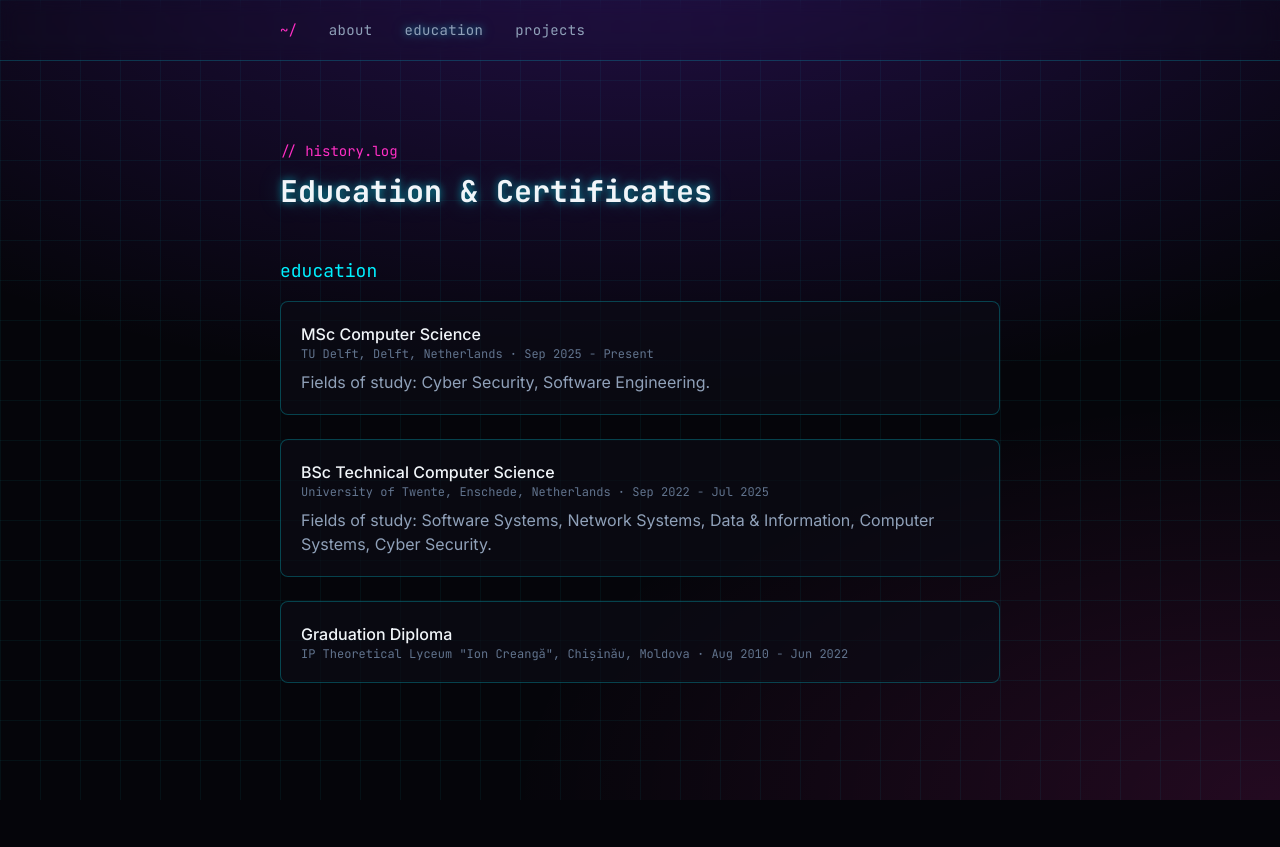
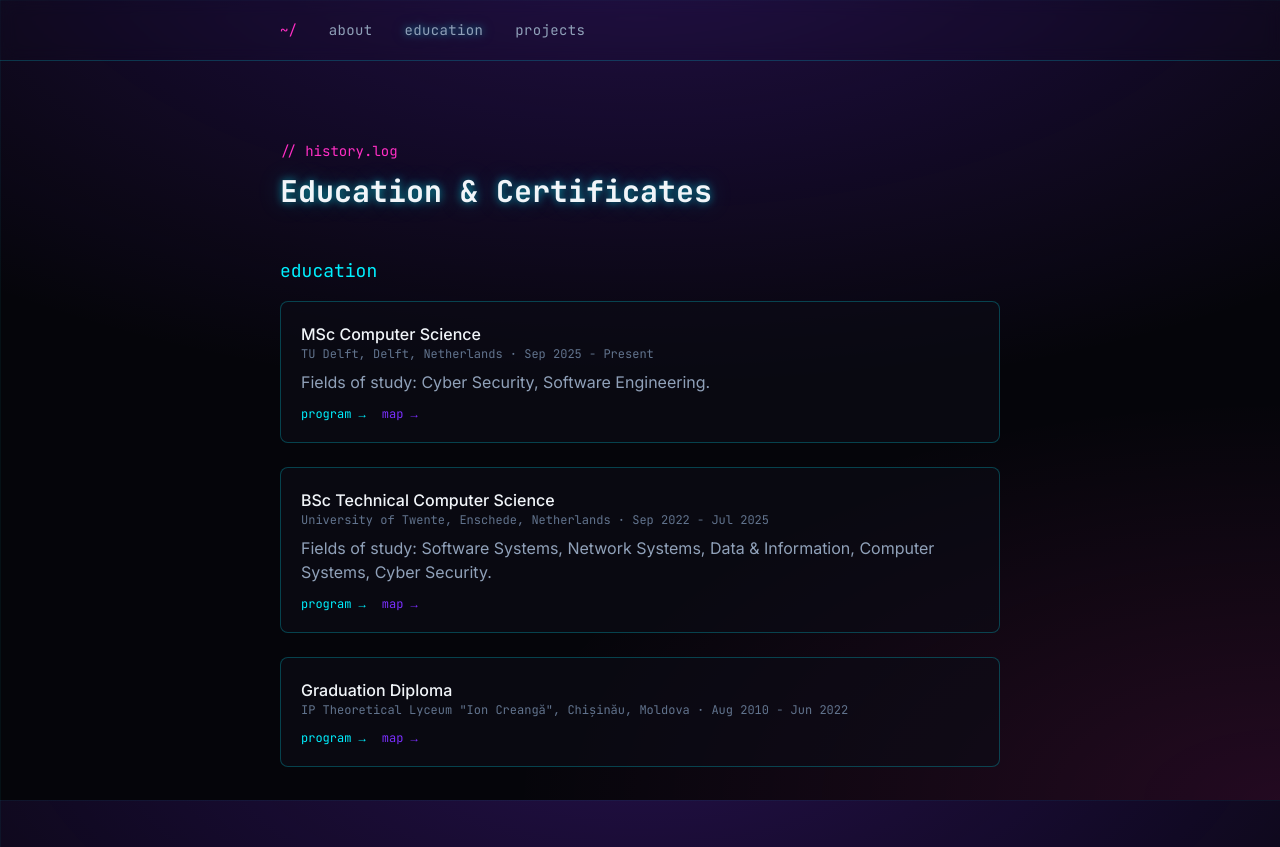
Before and after one commit to Headpoint2042/PSite, a Vue app: page /education in a window 1280 px wide. Before the commit the page ends 800 px from the top, so only its background shows below. Built offline with nearby package versions, Linux system fonts and the light colour scheme.

Commit message:
Changed some descriptions + added education links

```diff
--- a/src/views/EducationView.vue
+++ b/src/views/EducationView.vue
@@ -4,6 +4,8 @@ interface Entry {
   org: string
   date: string
   description?: string
+  programLink?: string
+  mapLink?: string
 }
 
 const education: Entry[] = [
@@ -12,6 +14,9 @@ const education: Entry[] = [
     org: 'TU Delft, Delft, Netherlands',
     date: 'Sep 2025 - Present',
     description: 'Fields of study: Cyber Security, Software Engineering.',
+    programLink: 'https://www.tudelft.nl/onderwijs/opleidingen/masters/cs/msc-computer-science',
+    mapLink:
+      'https://www.google.com/maps/place//data=!4m2!3m1!1s0x47c5b58e7e597879:0x3d1e05e58c2c037c?sa=X&ved=1t:8290&ictx=111',
   },
   {
     title: 'BSc Technical Computer Science',
@@ -19,11 +24,17 @@ const education: Entry[] = [
     date: 'Sep 2022 - Jul 2025',
     description:
       'Fields of study: Software Systems, Network Systems, Data & Information, Computer Systems, Cyber Security.',
+    programLink: 'https://www.utwente.nl/onderwijs/bachelor/opleidingen/technical-computer-science/',
+    mapLink:
+      'https://www.google.com/maps/place//data=!4m2!3m1!1s0x47b813d992e2ab01:0x790b33d6b663608f?sa=X&ved=1t:8290&ictx=111',
   },
   {
     title: 'Graduation Diploma',
     org: 'IP Theoretical Lyceum "Ion Creangă", Chișinău, Moldova',
     date: 'Aug 2010 - Jun 2022',
+    programLink: 'https://creanga.md/',
+    mapLink:
+      'https://www.google.com/maps/place//data=!4m2!3m1!1s0x40c97ce10cf28533:0x55219c5e41a017ac?sa=X&ved=1t:8290&ictx=111',
   },
 ]
 
@@ -56,6 +67,26 @@ const education: Entry[] = [
           <p v-if="item.description" class="mt-2 text-slate-400">
             {{ item.description }}
           </p>
+          <div v-if="item.programLink || item.mapLink" class="mt-3 flex gap-4 font-mono text-xs">
+            <a
+              v-if="item.programLink"
+              :href="item.programLink"
+              target="_blank"
+              rel="noopener noreferrer"
+              class="text-cyan hover:glow-cyan"
+            >
+              program &rarr;
+            </a>
+            <a
+              v-if="item.mapLink"
+              :href="item.mapLink"
+              target="_blank"
+              rel="noopener noreferrer"
+              class="text-violet hover:text-cyan"
+            >
+              map &rarr;
+            </a>
+          </div>
         </li>
       </ul>
     </div>
--- a/src/views/ProjectsView.vue
+++ b/src/views/ProjectsView.vue
@@ -30,9 +30,10 @@ const projects: Project[] = [
   },
   {
     name: 'lisa-library',
-    description: 'Private repository.',
+    description:
+      'Real-world project built for the University of Twente library: ingests sensor data, runs analysis and calculations, and presents it through role-based dashboards (admin/student) with data visualizations and graphs.',
     // link intentionally omitted: repository is private
-    tags: ['Private'],
+    tags: ['Private', 'Vue', 'Python', 'Data Visualization'],
   },
   {
     name: 'Rythmly',
@@ -50,9 +51,10 @@ const projects: Project[] = [
   },
   {
     name: 'CarboCore',
-    description: 'An attempt at building a simple game engine from scratch.',
+    description:
+      '2D-focused game engine built in C++ with OpenGL, structured as a shared library with a Hazel-style architecture and a Sandbox app for testing.',
     link: 'https://github.com/Headpoint2042/CarboCore',
-    tags: ['C++'],
+    tags: ['C++', 'OpenGL'],
   },
   {
     name: 'ToDoApp',
@@ -63,7 +65,8 @@ const projects: Project[] = [
   },
   {
     name: 'PrologSudoku',
-    description: 'A Sudoku logic puzzle solver written in Prolog.',
+    description:
+      'Sudoku solver in SWI-Prolog with three approaches: brute-force candidate generation, constraint propagation via naked/hidden singles, and a clpfd-based version that is dramatically faster.',
     link: 'https://github.com/Headpoint2042/PrologSudoku',
     tags: ['Prolog'],
   },
```
